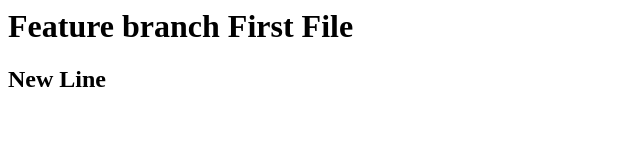
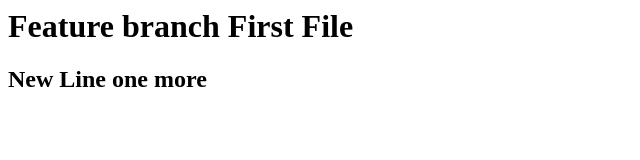
Before and after one commit to SehalBilal/WADLAB, a plain HTML site: page index.html in a window 1280 px wide. Shown: the whole page, without its empty margins (0-640 px from the left). Drawn offline with Linux system fonts and the light colour scheme.

Commit message:
New line added in same line

```diff
--- a/index.html
+++ b/index.html
@@ -2,7 +2,7 @@
     <head>
         <body>
             <h1>Feature branch First File</h1>
-            <h2>New Line</h2>
+            <h2>New Line one more</h2>
         </body>
     </head>
 </html>
```
